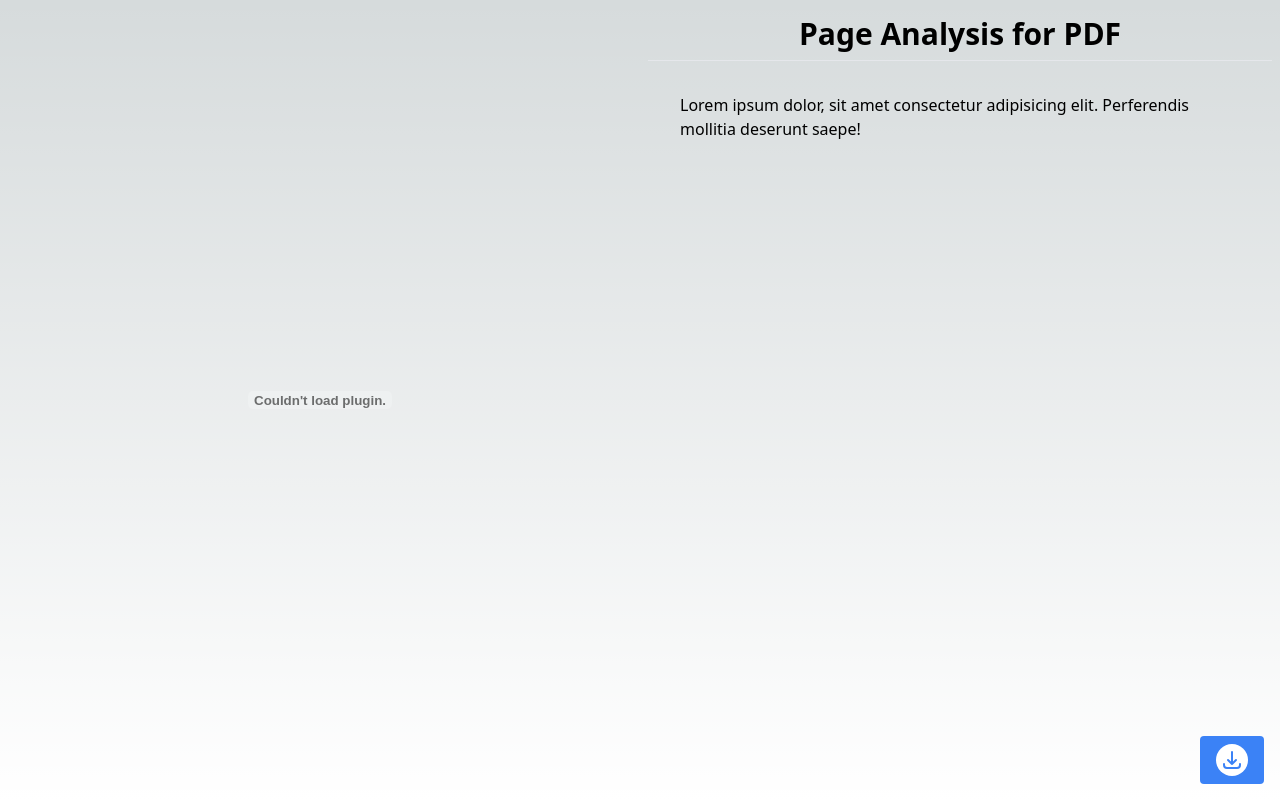
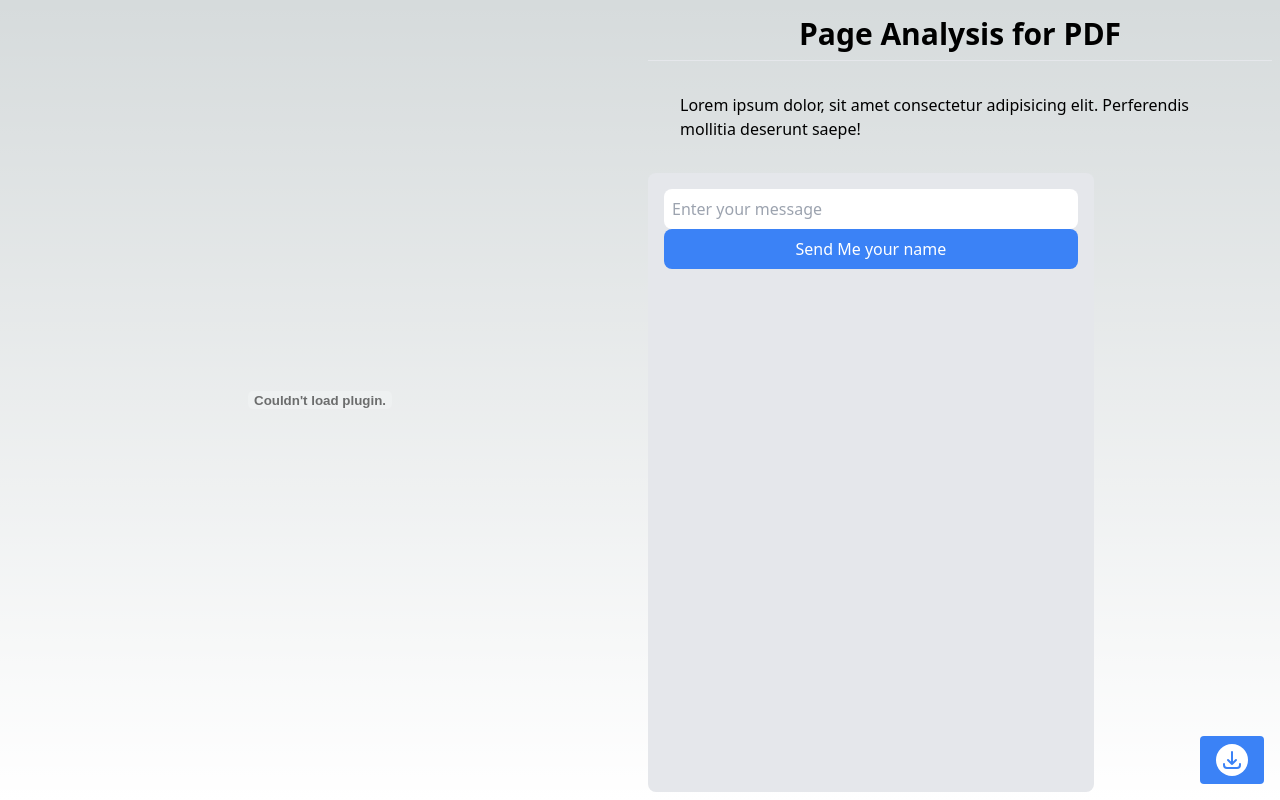
Before and after one commit to mdarshad1000/LegalAI, a Next.js app: page /pdf/1 in a window 1280 px wide. Built offline with nearby package versions, Linux system fonts and the light colour scheme.

Commit message:
add chatbot

```diff
--- /dev/null
+++ b/pages/chatbot.tsx
@@ -0,0 +1,63 @@
+import React, { useState } from "react";
+
+const Chatbot = () => {
+  const [messages, setMessages] = useState<{ text: string; sender: string }[]>(
+    []
+  );
+
+  const addMessage = (newMessage: { text: string; sender: string }) => {
+    setMessages([...messages, newMessage]);
+  };
+
+  const MessageList = () => {
+    return (
+      <div className="">
+        {messages.map((message, index) => (
+          <div
+            key={index}
+            className={`bg-white rounded-lg p-4 ${
+              message.sender === "user1" ? "ml-auto" : ""
+            }`}
+          >
+            <p className="text-gray-800">{message.text}</p>
+            <p className="text-gray-600 text-xs">{message.sender}</p>
+          </div>
+        ))}
+      </div>
+    );
+  };
+
+  const ChatForm = () => {
+    const [newMessage, setNewMessage] = useState("");
+
+    const handleSubmit = (e: React.FormEvent<HTMLFormElement>) => {
+      e.preventDefault();
+      addMessage({ text: newMessage, sender: "user1" });
+      setNewMessage("");
+    };
+
+    return (
+      <form className="bg-gray-200 rounded-lg p-4" onSubmit={handleSubmit}>
+        <input
+          className="bg-white rounded-lg p-2 w-full"
+          type="text"
+          value={newMessage}
+          onChange={(e) => setNewMessage(e.target.value)}
+          placeholder="Enter your message"
+        />
+        <button className="bg-blue-500 text-white rounded-lg p-2 w-full">
+          Send Me your name
+        </button>
+      </form>
+    );
+  };
+
+  return (
+    <div className="flex h-full">
+      <MessageList />
+      <ChatForm />
+    </div>
+  );
+};
+
+export default Chatbot;
--- a/pages/pdf/[slug].tsx
+++ b/pages/pdf/[slug].tsx
@@ -1,11 +1,15 @@
 import React, { useState, useEffect, use } from "react";
 import { useRouter } from "next/router";
 import axios from "axios";
+import Chatbot from "../chatbot";
 
 export default function Pdf() {
   const router = useRouter();
   const { slug } = router.query;
-    const pdfURL = `https://firebasestorage.googleapis.com/v0/b/legal-ai-8ebe8.appspot.com/o/pdfs%2` + slug + '? alt = media';
+  const pdfURL =
+    `https://firebasestorage.googleapis.com/v0/b/legal-ai-8ebe8.appspot.com/o/pdfs%2` +
+    slug +
+    "? alt = media";
 
   // useEffect(() => {
   //     axios.post('http://localhost:5000/api/pdf', {
@@ -19,38 +23,58 @@ export default function Pdf() {
   //         });
   // }, []);
 
-
   return (
     <div className="flex h-screen">
       <div className="w-1/2 h-full">
-                <embed src={`https://firebasestorage.googleapis.com/v0/b/legal-ai-8ebe8.appspot.com/o/pdfs%2` + slug + '?alt=media'}
-                    type="application/pdf" width="100%" height="100%"
+        <embed
+          src={
+            `https://firebasestorage.googleapis.com/v0/b/legal-ai-8ebe8.appspot.com/o/pdfs%2` +
+            slug +
+            "?alt=media"
+          }
+          type="application/pdf"
+          width="100%"
+          height="100%"
         ></embed>
       </div>
 
       <div className="flex w-1/2 p-2 flex-col">
         <div className="flex border-b p-2 w-full">
-                    <h1 className="font-semibold text-3xl mx-auto">Page Analysis for PDF</h1>
+          <h1 className="font-semibold text-3xl mx-auto">
+            Page Analysis for PDF
+          </h1>
         </div>
 
         <p className="p-8">
-                    Lorem ipsum dolor, sit amet consectetur adipisicing elit. Perferendis mollitia deserunt saepe!
+          Lorem ipsum dolor, sit amet consectetur adipisicing elit. Perferendis
+          mollitia deserunt saepe!
         </p>
 
+        {/* <MyForm /> */}
+        <Chatbot />
 
         <div className="fixed bottom-0 right-0 m-4">
           <button className="bg-blue-500 hover:bg-blue-700 text-white font-bold py-2 px-4 rounded">
             <div className="bg-white rounded-full h-8 w-8 flex items-center justify-center">
-                            <svg className="h-6 w-6 text-blue-500" fill="none" stroke="currentColor" viewBox="0 0 24 24" xmlns="http://www.w3.org/2000/svg">
-                                <path strokeLinecap="round" strokeLinejoin="round" strokeWidth="2" d="M4 16v1a3 3
-                                0 003 3h10a3 3 0 003-3v-1m-4-4l-4 4m0 0l-4-4m4 4V4"></path>
+              <svg
+                className="h-6 w-6 text-blue-500"
+                fill="none"
+                stroke="currentColor"
+                viewBox="0 0 24 24"
+                xmlns="http://www.w3.org/2000/svg"
+              >
+                <path
+                  strokeLinecap="round"
+                  strokeLinejoin="round"
+                  strokeWidth="2"
+                  d="M4 16v1a3 3
+                                0 003 3h10a3 3 0 003-3v-1m-4-4l-4 4m0 0l-4-4m4 4V4"
+                ></path>
               </svg>
             </div>
-
           </button>
         </div>
       </div>
     </div>
-
   );
 }
```
Lines whose indentation alone changed are shown as unchanged.
